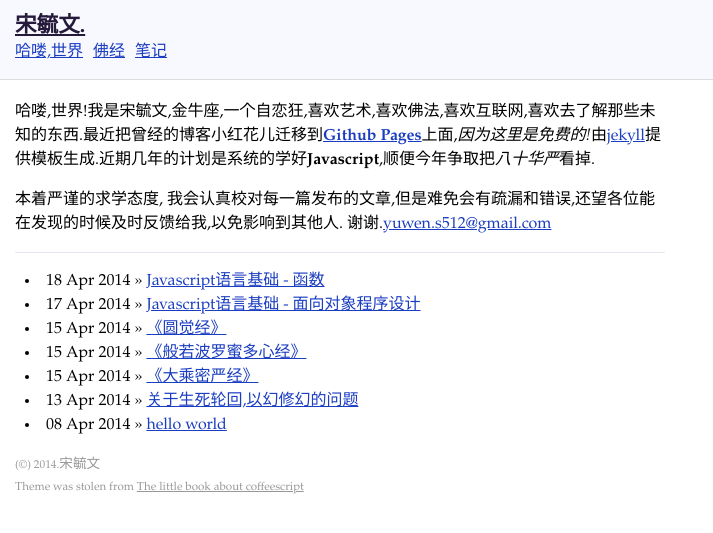
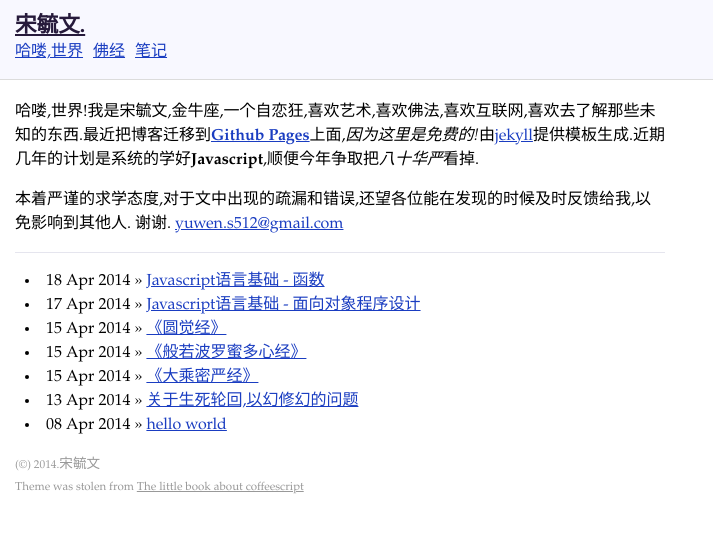
Before and after one commit to wowenrushi/wowenrushi.github.io, a Jekyll site: the page built from index.html, in a window 1280 px wide. Shown: the top 533 px of the page, without its empty margins (0-713 px from the left). Built offline with Jekyll 4.4.1, drawn with Linux system fonts in a browser that asks for light colours.

Commit message:
更新首页

```diff
--- a/index.html
+++ b/index.html
@@ -4,8 +4,8 @@ title: 宋毓文
 ---
 
 <aside class="summary">
-  <p>哈喽,世界!我是宋毓文,金牛座,一个自恋狂,喜欢艺术,喜欢佛法,喜欢互联网,喜欢去了解那些未知的东西.最近把曾经的博客小红花儿迁移到<a href="https://pages.github.com/" target="_blank"><strong>Github Pages</strong></a>上面,<em>因为这里是免费的!</em>由<a href="http://jekyllrb.com/" target="_blank">jekyll</a>提供模板生成.近期几年的计划是系统的学好<strong>Javascript</strong>,顺便今年争取把<cite>八十华严</cite>看掉.</p>
-  <p>本着严谨的求学态度, 我会认真校对每一篇发布的文章,但是难免会有疏漏和错误,还望各位能在发现的时候及时反馈给我,以免影响到其他人. 谢谢.<a href="mailto:yuwen.s512@gmail.com">yuwen.s512@gmail.com</a></p>
+  <p>哈喽,世界!我是宋毓文,金牛座,一个自恋狂,喜欢艺术,喜欢佛法,喜欢互联网,喜欢去了解那些未知的东西.最近把博客迁移到<a href="https://pages.github.com/" target="_blank"><strong>Github Pages</strong></a>上面,<em>因为这里是免费的!</em>由<a href="http://jekyllrb.com/" target="_blank">jekyll</a>提供模板生成.近期几年的计划是系统的学好<strong>Javascript</strong>,顺便今年争取把<cite>八十华严</cite>看掉.</p>
+  <p>本着严谨的求学态度,对于文中出现的疏漏和错误,还望各位能在发现的时候及时反馈给我,以免影响到其他人. 谢谢. <a href="mailto:yuwen.s512@gmail.com">yuwen.s512@gmail.com</a></p>
 </aside>
 
 {% if site.posts %}
```
